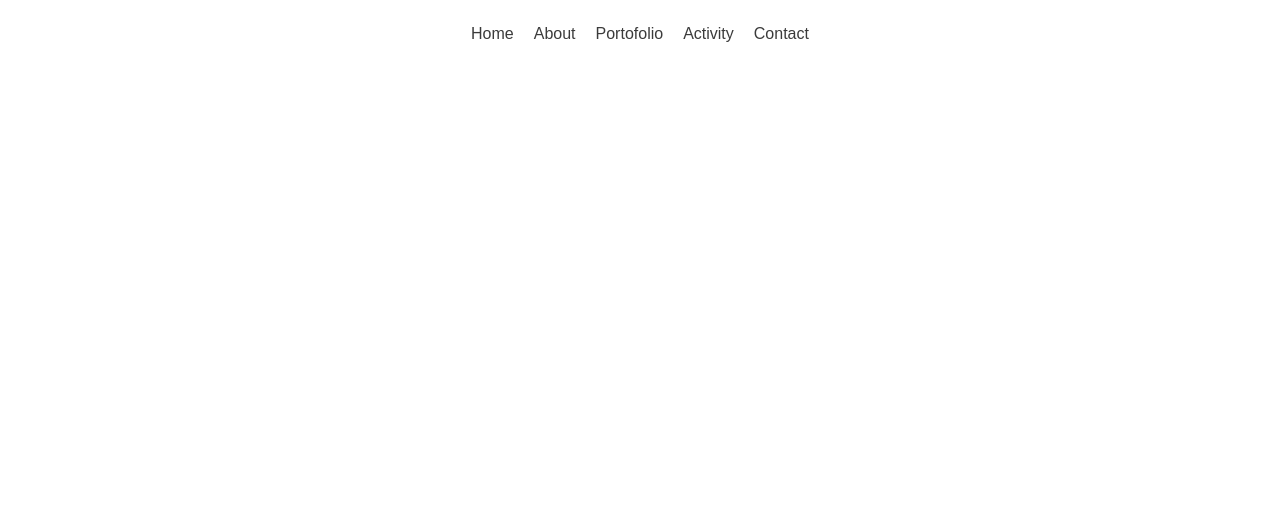
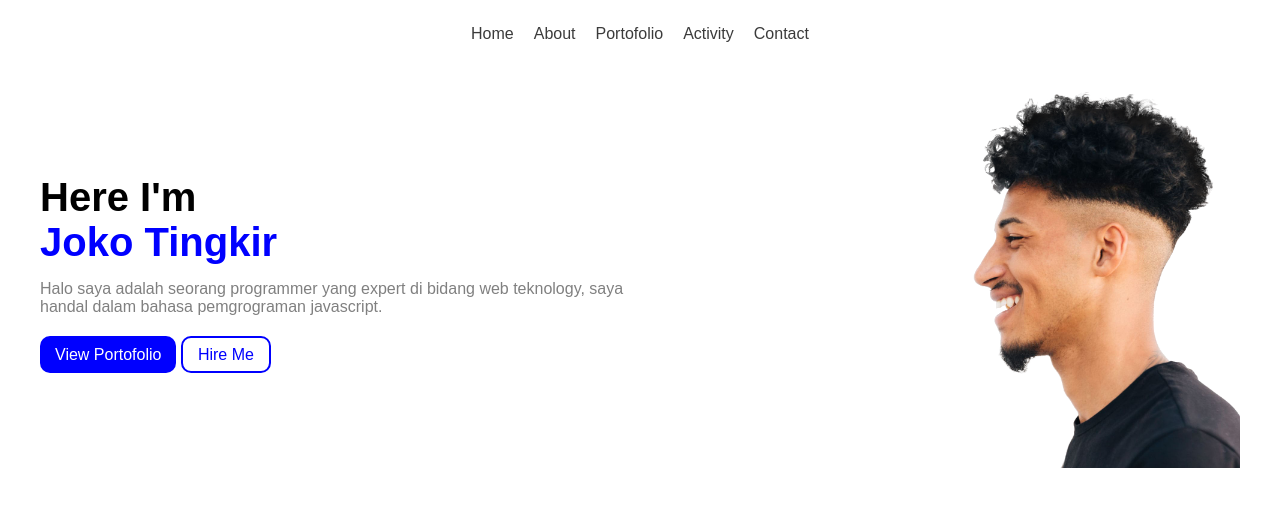
Before and after one commit to qoryy17/Landing-Page, a plain HTML site: page index.html in a window 1280 px wide. Drawn offline with Linux system fonts and the light colour scheme.

Commit message:
#update : structure and styling hero-section

```diff
--- a/index.html
+++ b/index.html
@@ -3,7 +3,7 @@
   <head>
     <meta charset="UTF-8" />
     <meta name="viewport" content="width=device-width, initial-scale=1.0" />
-    <title>Portofolio | Budi</title>
+    <title>Portofolio | Joko</title>
     <link rel="stylesheet" href="styles.css" />
   </head>
   <body>
@@ -20,7 +20,27 @@
       </nav>
     </header>
     <!-- Section hero -->
-    <section class="hero-section"></section>
+    <section class="hero-section">
+      <div class="container">
+        <div class="row">
+          <div class="col-1">
+            <h1>Here I'm</h1>
+            <h1 class="text-blue">Joko Tingkir</h1>
+            <p class="text-gray">
+              Halo saya adalah seorang programmer yang expert di bidang web
+              teknology, saya handal dalam bahasa pemgrograman javascript.
+            </p>
+            <div class="hero-button">
+              <a href="" class="btn-porto">View Portofolio</a>
+              <a href="" class="btn-hire">Hire Me</a>
+            </div>
+          </div>
+          <div class="col-2">
+            <img src="asset/images/bg01.png" alt="" />
+          </div>
+        </div>
+      </div>
+    </section>
     <!-- End section hero -->
 
     <!-- Section about -->
--- a/styles.css
+++ b/styles.css
@@ -34,3 +34,62 @@ ul li a {
 ul > li:hover a {
   color: blue;
 }
+
+/* Hero Section */
+.hero-section {
+  width: 100%;
+  display: flex;
+  justify-content: center;
+}
+.container {
+  width: 100%;
+  max-width: 1200px;
+}
+.row {
+  width: 100%;
+  display: flex;
+}
+.col-1,
+.col-2 {
+  width: 50%;
+}
+.col-2 > img {
+  width: 100%;
+}
+
+.col-1 {
+  display: flex;
+  flex-direction: column;
+  justify-content: center;
+}
+.col-1 h1 {
+  font-size: 40px;
+}
+
+.col-1 p {
+  margin-top: 15px;
+  margin-bottom: 30px;
+}
+
+.text-blue {
+  color: blue;
+}
+.text-gray {
+  color: gray;
+}
+
+.btn-porto {
+  background-color: blue;
+  color: white;
+  text-decoration: none;
+  padding: 10px 15px;
+  border-radius: 10px;
+}
+.btn-hire {
+  color: blue;
+  border: 2px solid blue;
+  border-radius: 10px;
+  padding: 8px 15px;
+  text-decoration: none;
+}
+/* End Hero Section */
```
